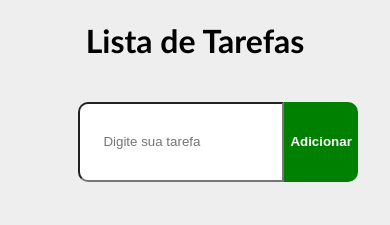
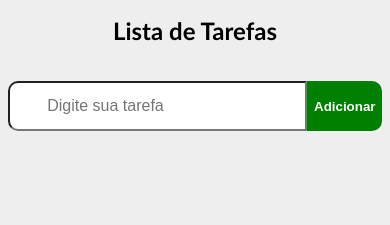
Before and after one commit to yagosantosog/taskList, a plain HTML site: page index.html in a window 390 px wide. Drawn offline with nearby package versions, Linux system fonts and the light colour scheme.

Commit message:
add media queries

```diff
--- a/CSS/style.css
+++ b/CSS/style.css
@@ -7,6 +7,7 @@ body {
     padding: 0;
     font-family: 'Gill Sans', 'Gill Sans MT', Calibri, 'Trebuchet MS', sans-serif;
     background: #eeeeee;
+    min-height: 100vh;
 }
 
 h1 {
@@ -19,7 +20,8 @@ h1 {
     flex-direction: column;
     justify-content: flex-start;
     padding: 0 20%;
-    height: 100vh;
+    min-height: 100vh;
+    width: 100%;
 }
 
 header {
@@ -33,6 +35,7 @@ input {
     flex: 80%;
     height: 100%;
     padding-left: 10%;
+    font-size: 1rem;
     border-top-left-radius: 10px;
     border-bottom-left-radius: 10px;
 }
@@ -125,3 +128,18 @@ main {
     border-top-right-radius: 10px;
     border-bottom-right-radius: 10px;
 }
+
+
+@media  screen and (max-width: 768px) {
+    .container {
+        padding: 0 2%;
+    }
+
+    header {
+        height: 50px;
+    }
+
+    h1 {
+        font-size: 1.5rem;
+    }
+}
```
